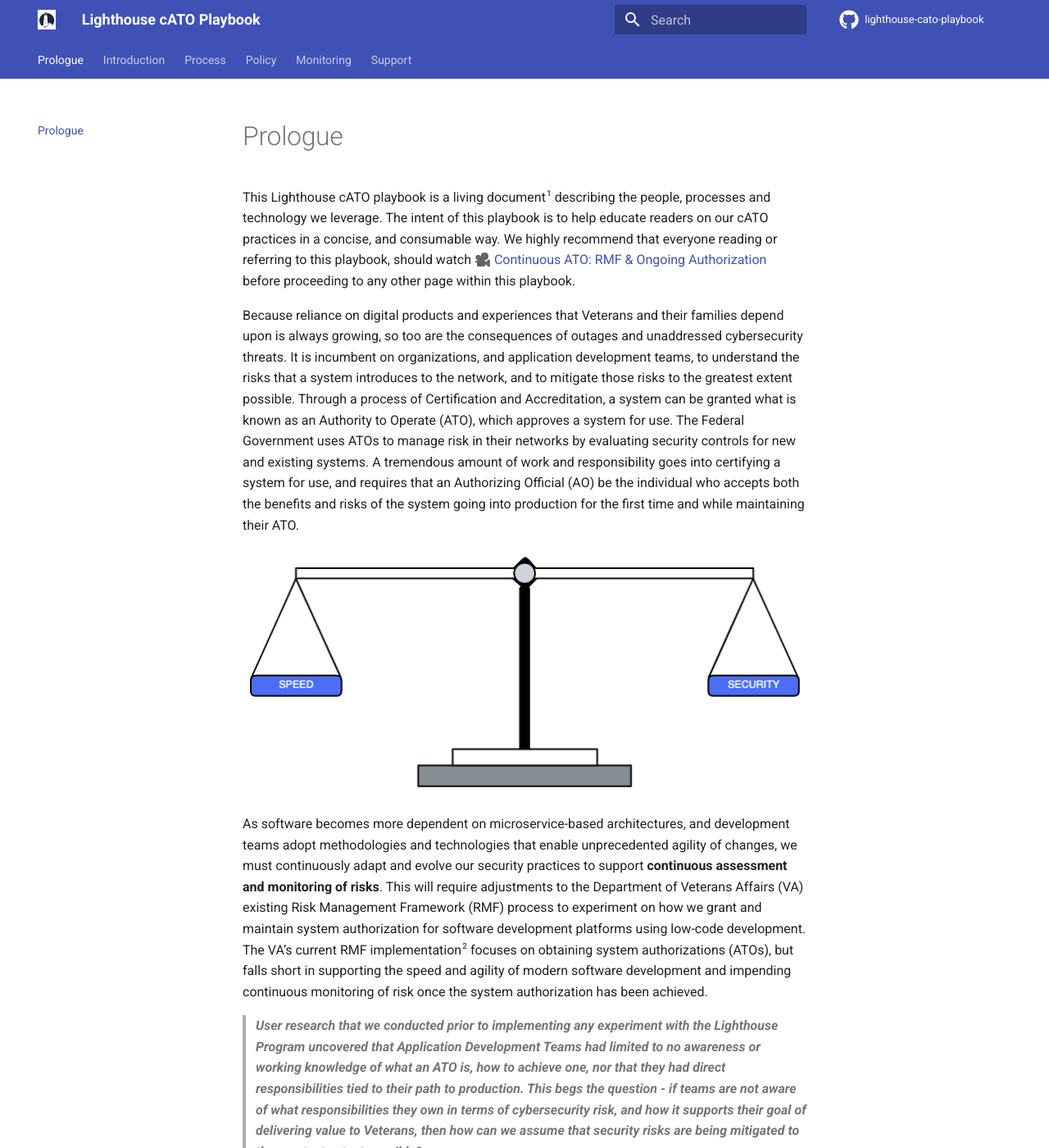
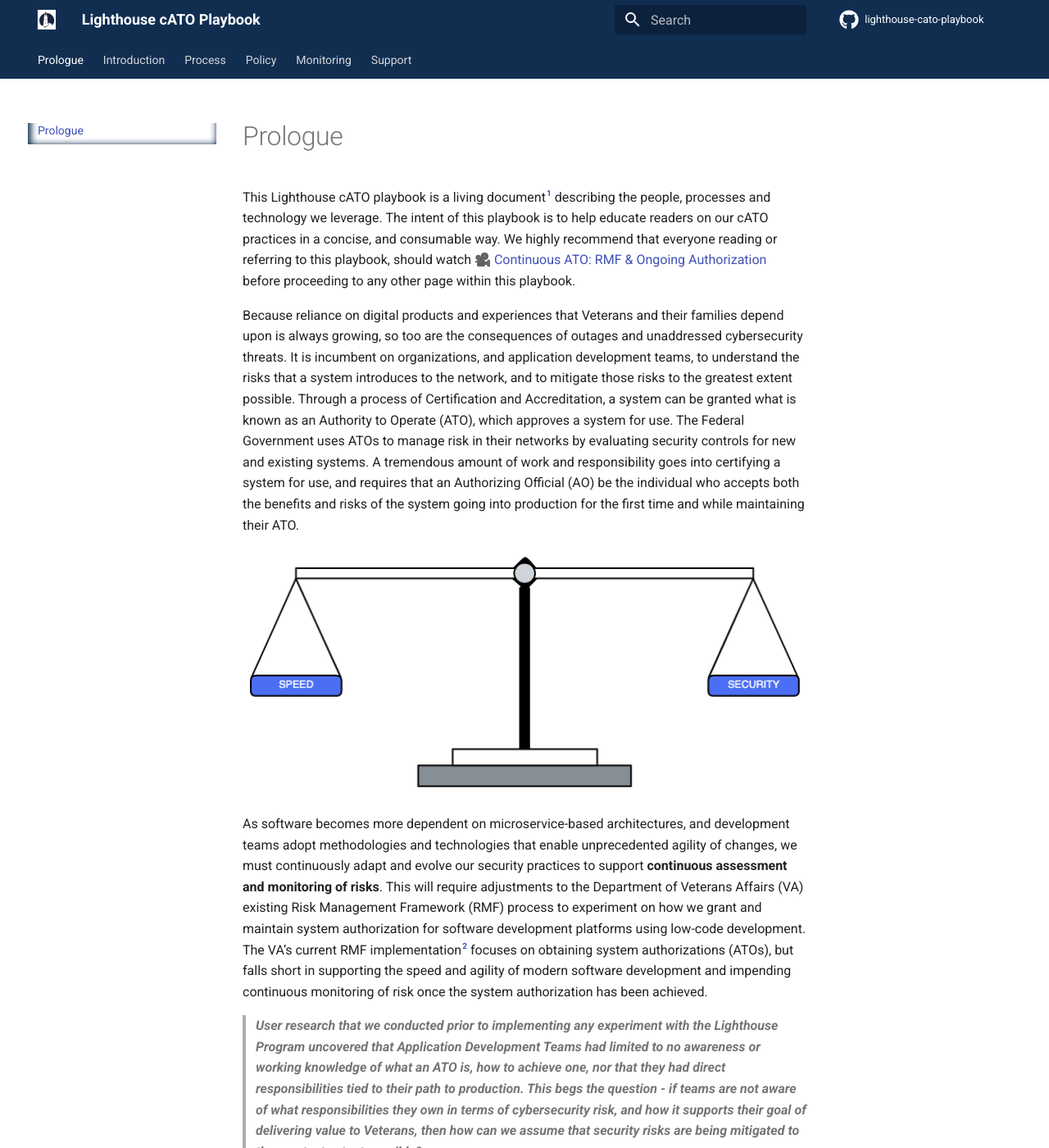
Before and after one commit to rise8-us/cato-playbook, an MkDocs documentation site: the page built from docs/index.md, in a window 1280 px wide and 1400 px high. Shown: the whole window at 82% size. Built offline with MkDocs 1.6.1 and Material for MkDocs 9.7.7, drawn with Linux system fonts in a browser that asks for light colours; comment, search, counter and statistics services are not loaded.

Commit message:
Adds initial styles & setup for VA design system
Signed-off-by: Dean Zaslow <dean.zaslow@adhocteam.us>

```diff
--- /dev/null
+++ b/docs/extra.css
@@ -0,0 +1,9 @@
+header.md-header,
+.md-container nav {
+  background-color: #112E51;
+}
+
+a.md-tabs__link {
+  color: #D6D7D9;
+  opacity: 1;
+}
--- a/mkdocs.yml
+++ b/mkdocs.yml
@@ -16,6 +16,7 @@
       link: https://github.com/department-of-veterans-affairs/lighthouse-cato-playbook
     - icon: fontawesome/brands/slack
       link: https://lighthouseva.slack.com/archives/C03G2J6G7AR
+extra_css: [extra.css]
 markdown_extensions:
   - abbr
   - footnotes
```
